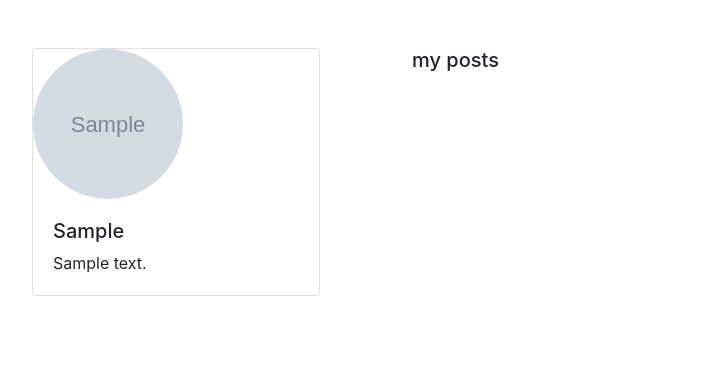
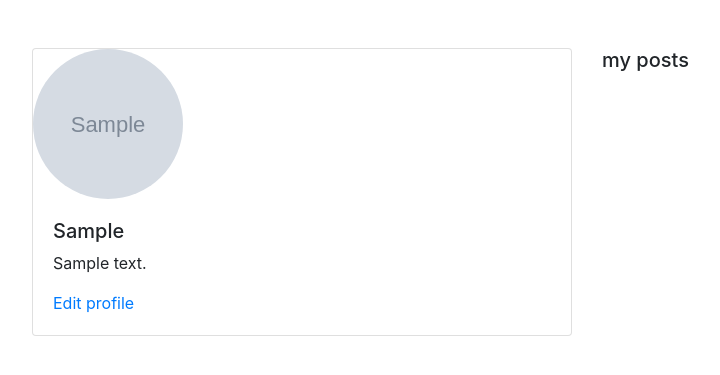
Before and after one commit to Sieva-cmd/Myblog, a Flask app: a page that uses app/templates/profile/profile.html in a window 1280 px wide. Shown: the part 70-445 px from the top of the page, without its empty margins (53-773 px from the left). Run offline with Flask 2, Linux system fonts and the light colour scheme; a user stored in the database is signed in; tables that the repository leaves empty hold one stand-in row (values such as "Sample post"); grey boxes marked "Sample" are stand-in pictures; some libraries are stand-ins or nearby versions.

Commit message:
add section for editing profile bio

```diff
--- a/app/templates/profile/profile.html
+++ b/app/templates/profile/profile.html
@@ -4,8 +4,8 @@
 <br>
     <div class="container">
         <div class="row">
-            <div class="col-md-4">
-                <div class="card" style="width: 18rem;">
+            <div class="col-md-6">
+                <div class="card">
                         <!--display profile picture-->
                         {%if user.profile_pic_path%}
                             <img class="card-img-top rounded-circle" src="{{url_for('static',filename =user.profile_pic_path) }}" alt="Card image cap" style="width: 150px; height: 150px;">
@@ -21,6 +21,10 @@
                         {%else%}
                             <p class="card-text">{{user.username|capitalize}} has no bio </p>
                         {%endif%}
+
+                        {% if user == current_user %}
+                            <a href="{{url_for('main.update_profile',uname=user.username)}}">Edit profile</a>
+                        {%endif%}
                     </div>
 
                 </div>
```
Also changed, not shown: app/templates/profile/update.html (+18 -1 lines).
